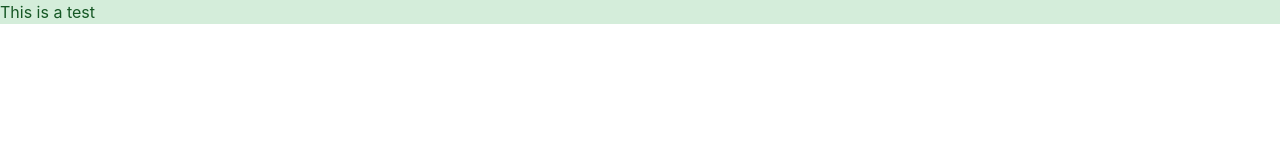
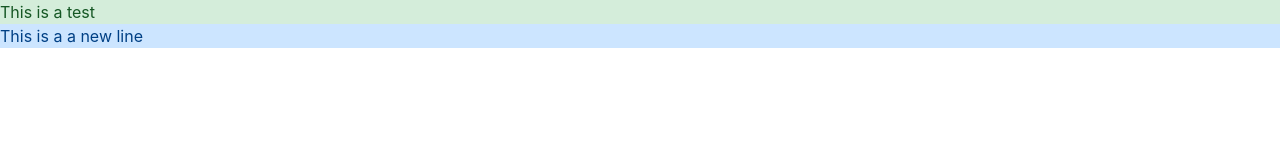
Before and after one commit to Havolt/cs50, a plain HTML site: page lecture1/index.html in a window 1280 px wide. Drawn offline with nearby package versions, Linux system fonts and the light colour scheme.

Commit message:
added another line

```diff
--- a/lecture1/index.html
+++ b/lecture1/index.html
@@ -11,5 +11,7 @@
 
     <div class="alert-success">This is a test</div>
 
+    <div class="alert-primary">This is a a new line</div>
+
 </body>
 </html>
```
